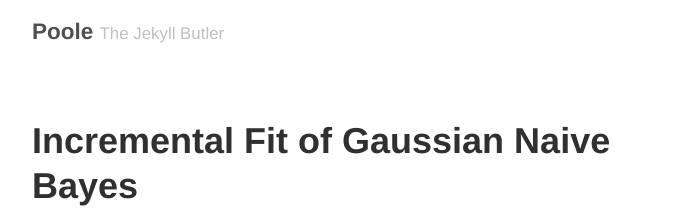
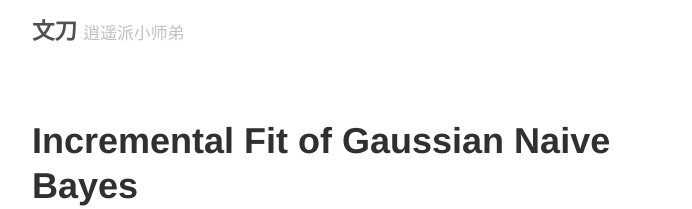
Before and after one commit to Lawrence-Liu/Lawrence-Liu.github.io, a Jekyll site: the page built from index.html, in a window 1280 px wide. Shown: the top 209 px of the page, without its empty margins (293-985 px from the left). Built offline with Jekyll 4.4.1, drawn with Linux system fonts in a browser that asks for light colours; the list of posts is cut into pages by our own code.

Commit message:
no message

```diff
--- a/_config.yml
+++ b/_config.yml
@@ -5,8 +5,8 @@ permalink:           pretty
 relative_permalinks: true
 
 # Setup
-title:               Poole
-tagline:             The Jekyll Butler
+title:               文刀
+tagline:             逍遥派小师弟
 url:                 http://getpoole.com
 paginate:            1
 baseurl:             ""
```
